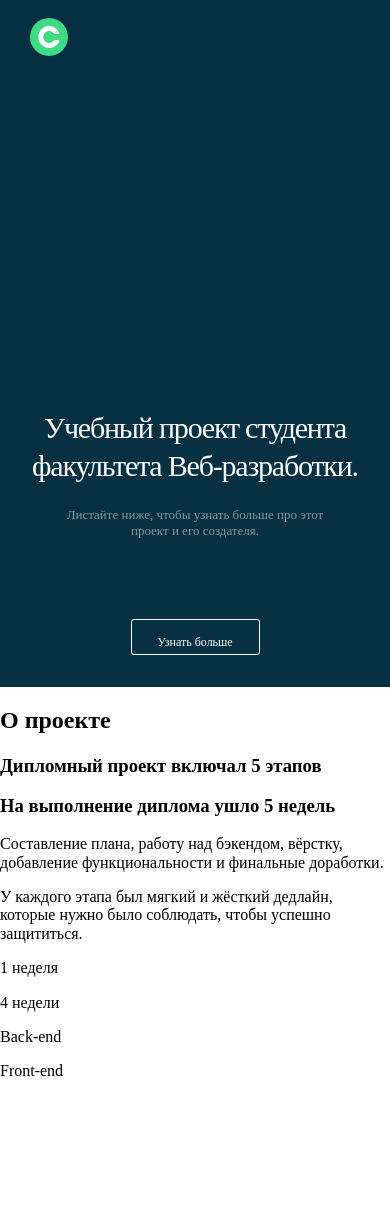
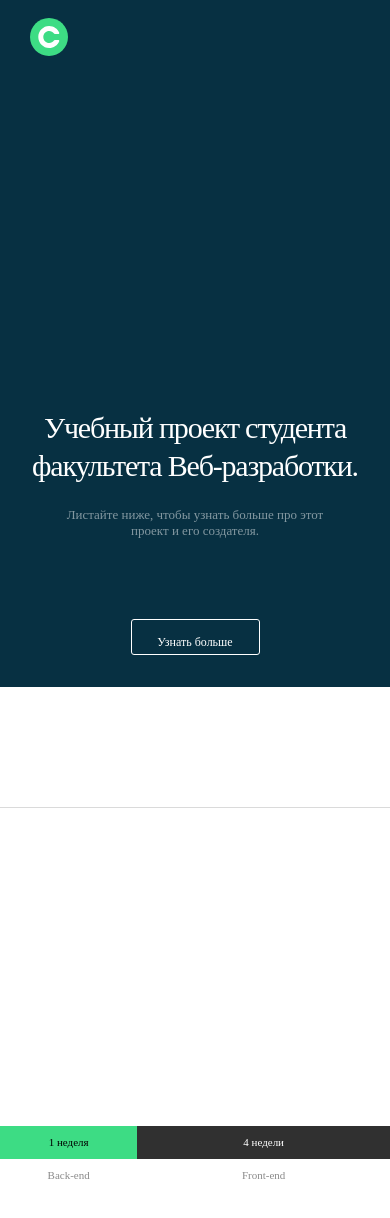
Before and after one commit to burlake/movies-explorer-frontend, a React (Create React App) app: page / in a window 390 px wide. Shown: the top 1218 px of the page. Before the commit the page ends 1097 px from the top, so only its background shows below. Built offline with nearby package versions, Linux system fonts and the light colour scheme; the HTML template or start-up script is replaced by a standard one.

Commit message:
project part almost ready

```diff
--- a/src/components/Main/Main.css
+++ b/src/components/Main/Main.css
@@ -159,3 +159,176 @@
 }
 
 /* MAIN - about - часть о проекте */
+
+.page__project {
+  padding: 110px 0;
+}
+
+@media screen and (max-width: 1023px) {
+  .page__project {
+    padding-top: 90px;
+    padding-bottom: 90px;
+  }
+}
+
+@media screen and (max-width: 767px) {
+  .page__project {
+    padding-top: 70px;
+    padding-bottom: 70px;
+  }
+}
+
+.project__title {
+  margin: 0 auto;
+  margin-bottom: 70px;
+  padding-bottom: 24px;
+  border-bottom: 1px solid #DADADA;
+  max-width: 100%;
+  font-size: 22px;
+  font-weight: 400;
+  line-height: normal;
+  letter-spacing: -0.88px;
+  color: #FFFFFF;
+}
+
+@media screen and (max-width: 767px) {
+  .project__title {
+    padding-bottom: 29px;
+    margin-bottom: 60px;
+    font-size: 18px;
+    letter-spacing: -0.72px;
+  }
+}
+
+.project__container {
+  margin: 0 auto;
+  margin-bottom: 110px;
+  max-width: 100%;
+  display: grid;
+  grid-template-columns: repeat(2, minmax(0, auto));
+  column-gap: 40px;
+  row-gap: 26px;
+}
+
+@media screen and (max-width: 1023px) {
+  .project__container {
+    margin-bottom: 93px;
+    column-gap: 30px;
+    row-gap: 22px;
+  }
+}
+
+@media screen and (max-width: 767px) {
+  .project__container {
+    margin-bottom: 62px;
+    grid-template-columns: 1fr;
+    row-gap: 16px;
+  }
+}
+
+.project__subtitle {
+  margin: 0;
+  font-size: 20px;
+  font-weight: 400;
+  line-height: normal;
+  letter-spacing: -0.8px;
+  color: #FFFFFF;
+}
+
+@media screen and (max-width: 767px) {
+  .project__subtitle {
+    font-size: 18px;
+    letter-spacing: -0.72px;
+  }
+  .project__subtitle:last-of-type {
+    grid-column: 1;
+    grid-row: 3;
+  }
+}
+
+.project__description {
+  margin: 0;
+  font-size: 14px;
+  font-weight: 400;
+  line-height: 20px;
+  color: #FFFFFF;
+}
+
+@media screen and (max-width: 1023px) {
+  .project__description {
+    font-size: 12px;
+    line-height: 18px;
+  }
+}
+
+@media screen and (max-width: 767px) {
+  .project__description {
+    font-size: 11px;
+    line-height: 16px;
+  }
+  .project__description:first-of-type {
+    margin-bottom: 42px;
+  }
+}
+
+.project__time-line {
+  max-width: 100%;
+  margin: 0 auto;
+  display: grid;
+  grid-template-columns: calc(228/1140*100%) 1fr;
+  row-gap: 14px;
+}
+
+@media screen and (max-width: 1023px) {
+  .project__time-line {
+    grid-template-columns: calc(140/668*100%) 1fr;
+  }
+}
+
+@media screen and (max-width: 767px) {
+  .project__time-line {
+    grid-template-columns: calc(100/284*100%) 1fr;
+    row-gap: 10px;
+  }
+}
+
+.project__progress {
+  margin: 0;
+  padding-top: 9px;
+  padding-bottom: 10px;
+  text-align: center;
+  background-color: #303030;
+  font-size: 14px;
+  font-weight: 400;
+  line-height: normal;
+  color: #FFFFFF;
+}
+
+@media screen and (max-width: 767px) {
+  .project__progress {
+    padding-top: 10px;
+    padding-bottom: 11px;
+    font-size: 11px;
+  }
+}
+
+.project__progress_backend {
+  background-color: #3DDC84;
+  color: #000000;
+}
+
+.project__text {
+  margin: 0;
+  text-align: center;
+  font-size: 14px;
+  font-weight: 500;
+  line-height: 17px;
+  color: #8B8B8B;
+}
+
+@media screen and (max-width: 767px) {
+  .project__text {
+    font-size: 11px;
+    line-height: normal;
+  }
+}
```
